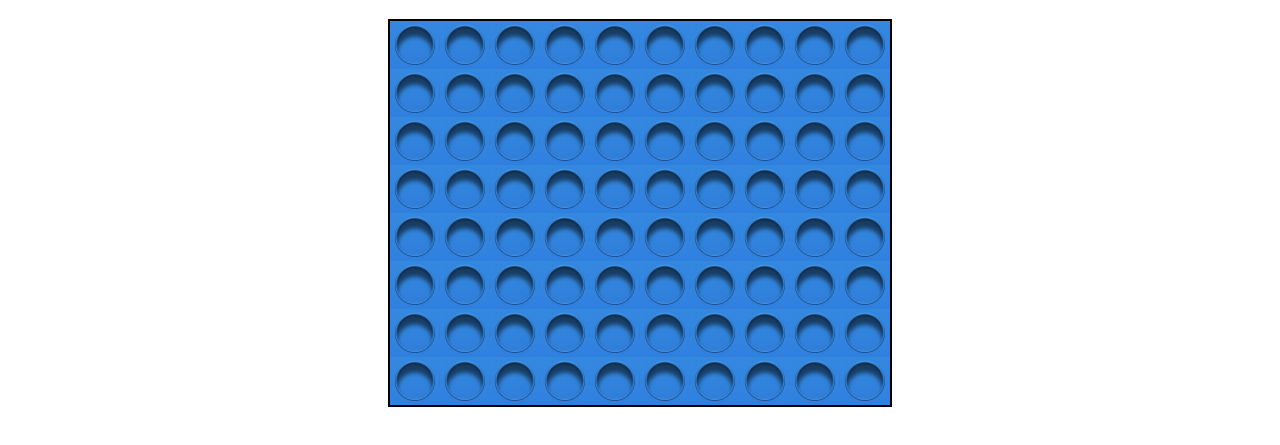
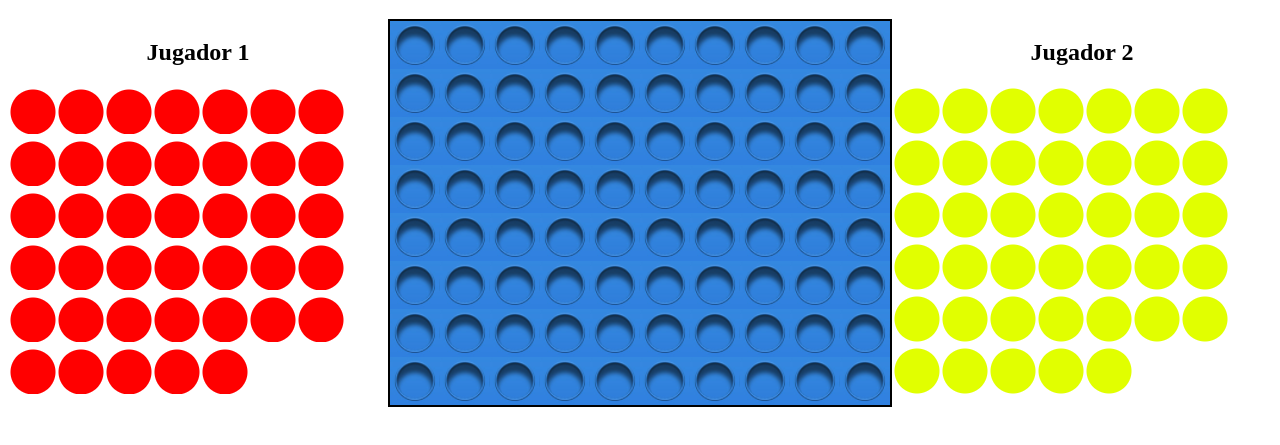
Before and after one commit to FerminMaly/entregable2, a plain HTML site: page index.html in a window 1280 px wide. Shown: the part 61-506 px from the top of the page. Drawn offline with Linux system fonts and the light colour scheme.

Commit message:
fichas insertadas

```diff
--- a/index.html
+++ b/index.html
@@ -11,8 +11,20 @@
 
     <h1>Cuatro en linea</h1>
     <div class="canvas-box">
+        <div id="jugador1" class="jugador1">
+            <h2>Jugador 1</h2>
+            <div id="fichaRoja">
+
+            </div>
+        </div>
     <canvas class="canvas" id="canvas" width="500px" height="384px">
     </canvas>
+    <div id="jugador2" class="jugador2">
+        <h2>Jugador 2</h2>
+        <div id="fichaAmarilla">
+
+        </div>
+    </div>
     </div>
     <script src="js/main.js"></script>
 </body>
--- a/js/main.js
+++ b/js/main.js
@@ -1,6 +1,11 @@
 let canvas = document.getElementById("canvas");
 let ctx = canvas.getContext("2d");
+let amarilla = document.getElementById("fichaAmarilla");
+let roja = document.getElementById("fichaRoja");
 let matrizTablero = [];
+let fichasInicial = 40;
+let fichasJugador1 = fichasInicial;
+let fichasJugador2 = fichasInicial;
 
 function dibujarTablero(){
     let iteradorY = 0;
@@ -9,7 +14,7 @@ function dibujarTablero(){
         let iteradorX = 0;
         for(let x=0;x<500;x+=50){
             let image = new Image();
-            image.src = "../fichero.png";
+            image.src = "../img/fichero.png";
             let json = {
                 "imagen" : image,
                 "x": x,
@@ -26,4 +31,20 @@ function dibujarTablero(){
         iteradorY++;
     }
 }
-dibujarTablero();
+
+function dibujarFicha(color, ubicacion){
+    for(let i = 0; i<fichasInicial; i++){
+        let ficha = new Image();
+        ficha.src = "../img/"+color;
+        ubicacion.appendChild(ficha);
+    }
+}
+
+
+function iniciarJS(){
+    dibujarTablero();
+    dibujarFicha("fichaAmarilla.png", amarilla);
+    dibujarFicha("fichaRojo.png", roja);
+}
+
+iniciarJS();
--- a/style.css
+++ b/style.css
@@ -1,13 +1,10 @@
 .canvas{
     border: 2px solid black;
-
-
 }
 
 .canvas-box{
     display: flex;
-    justify-content: center;
-    align-items: center;
+    justify-content: space-around ;
     margin: 10px 0;
 }
 
@@ -15,3 +12,9 @@ h1{
     display: flex;
     justify-content: center;
 }
+
+.jugador1, .jugador2 {
+    display: flex;
+    align-items: center;
+    flex-direction: column;
+}
```
Also changed, not shown: img/fichaAmarilla.png (added), img/fichaRojo.png (added), img/fichero.png (renamed from fichero.png), 1 other file.
